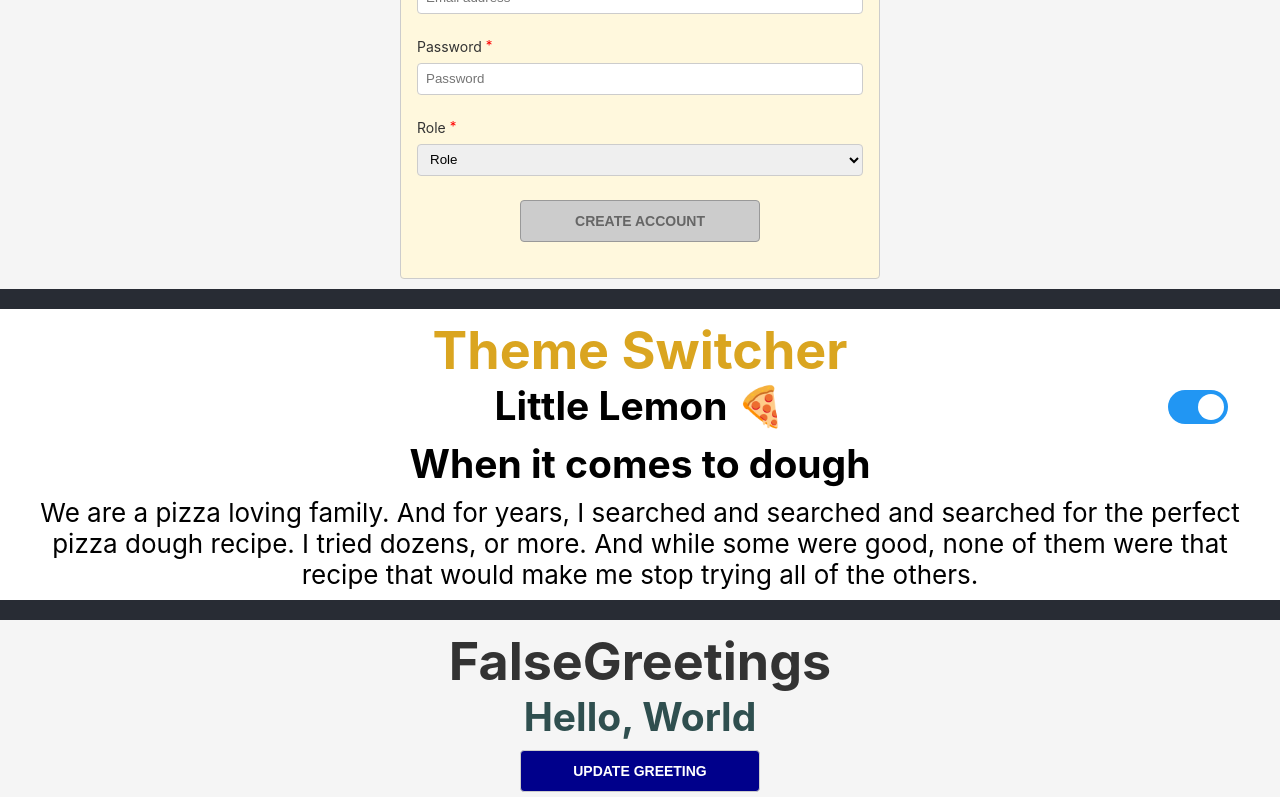
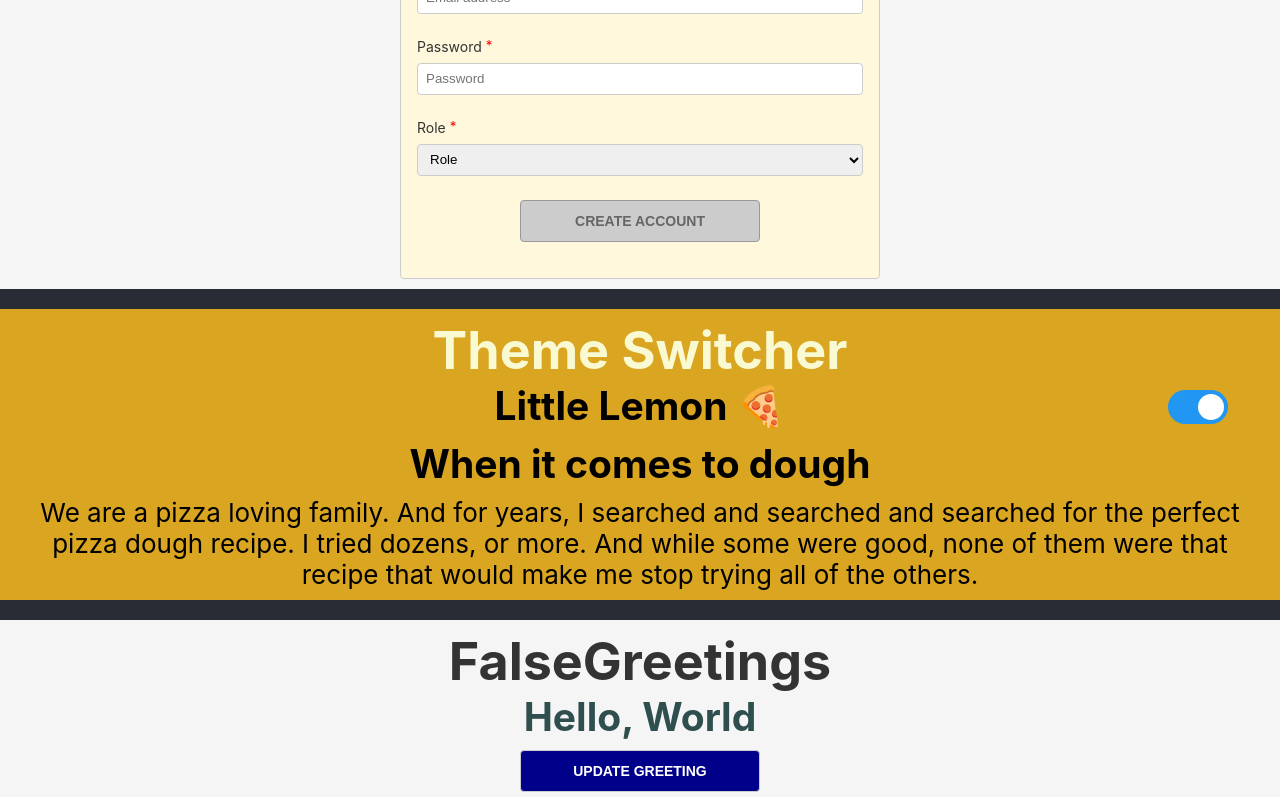
Before and after one commit to vetacode/react-advance-playground, a React (Create React App) app: page / in a window 1280 px wide. Shown: the part 1080-1877 px from the top of the page. Built offline with nearby package versions, Linux system fonts and the light colour scheme; no server answers.

Commit message:
change background switcher

```diff
--- a/src/App.css
+++ b/src/App.css
@@ -100,11 +100,12 @@ label {
 
 sup {
   color: red;
-  top: -2px;
+  top: 4px;
+  /* top: -2px; */
   font-size: 95%;
   line-height: 0;
   position: relative;
-  vertical-align: baseline;
+  /* vertical-align: baseline; */
 }
 
 input,
--- a/src/Components/ThemeSwitcher.js
+++ b/src/Components/ThemeSwitcher.js
@@ -45,9 +45,9 @@ const Header = () => {
   return (
     <>
       {theme === 'dark' ? (
-        <h1 style={{ color: 'salmon' }}>Theme Switcher</h1>
+        <h1 style={{ color: 'goldenrod' }}>Theme Switcher</h1>
       ) : (
-        <h1 style={{ color: 'goldenrod' }}>Theme Switcher</h1>
+        <h1 style={{ color: 'lightgoldenrodyellow' }}>Theme Switcher</h1>
       )}
       <header>
         <Title>Little Lemon 🍕</Title>
@@ -72,7 +72,7 @@ function ThemeSwitcher() {
     <div
       className='section'
       style={{
-        backgroundColor: theme === 'light' ? 'white' : 'black',
+        backgroundColor: theme === 'light' ? 'goldenrod' : 'black',
       }}
     >
       <Header />
```
